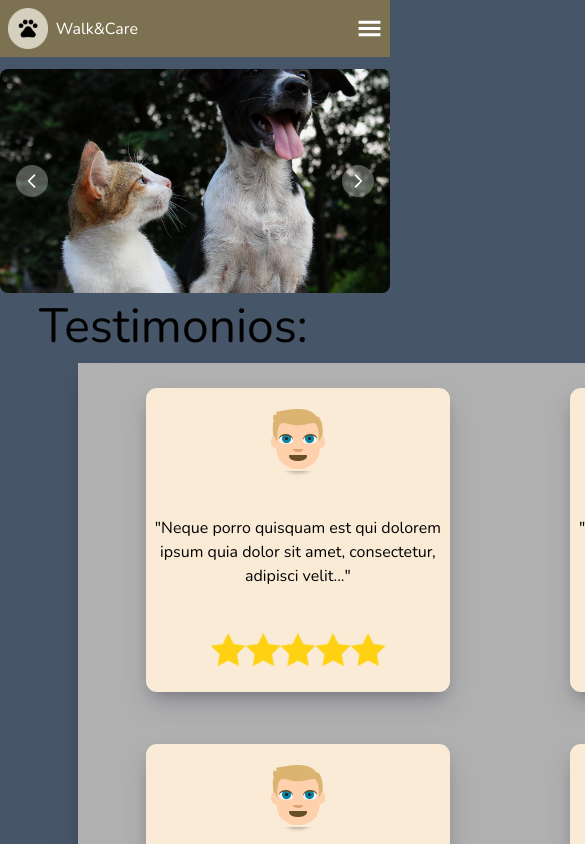
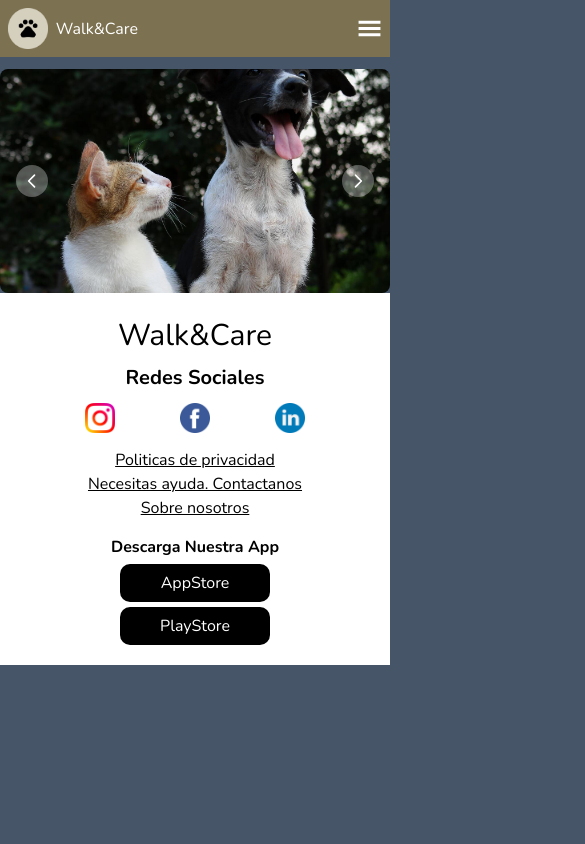
Before and after one commit to No-Country/s5-12-m-mern, a Next.js app in the folder frontend/: page / in a window 390 px wide. Shown: the top 844 px of the page, 585 px wide, since content can reach past the window. Built offline with nearby package versions, Linux system fonts and the light colour scheme.

Commit message:
fix: solucion temp por no responsive

```diff
--- a/frontend/app/page.jsx
+++ b/frontend/app/page.jsx
@@ -12,7 +12,7 @@ export default function Home() {
     <>
       <Header />
       <SliderHome/>
-      <Testimonios/>
+      {/* <Testimonios/> */}
       <Footer />
     </>
   );
```
